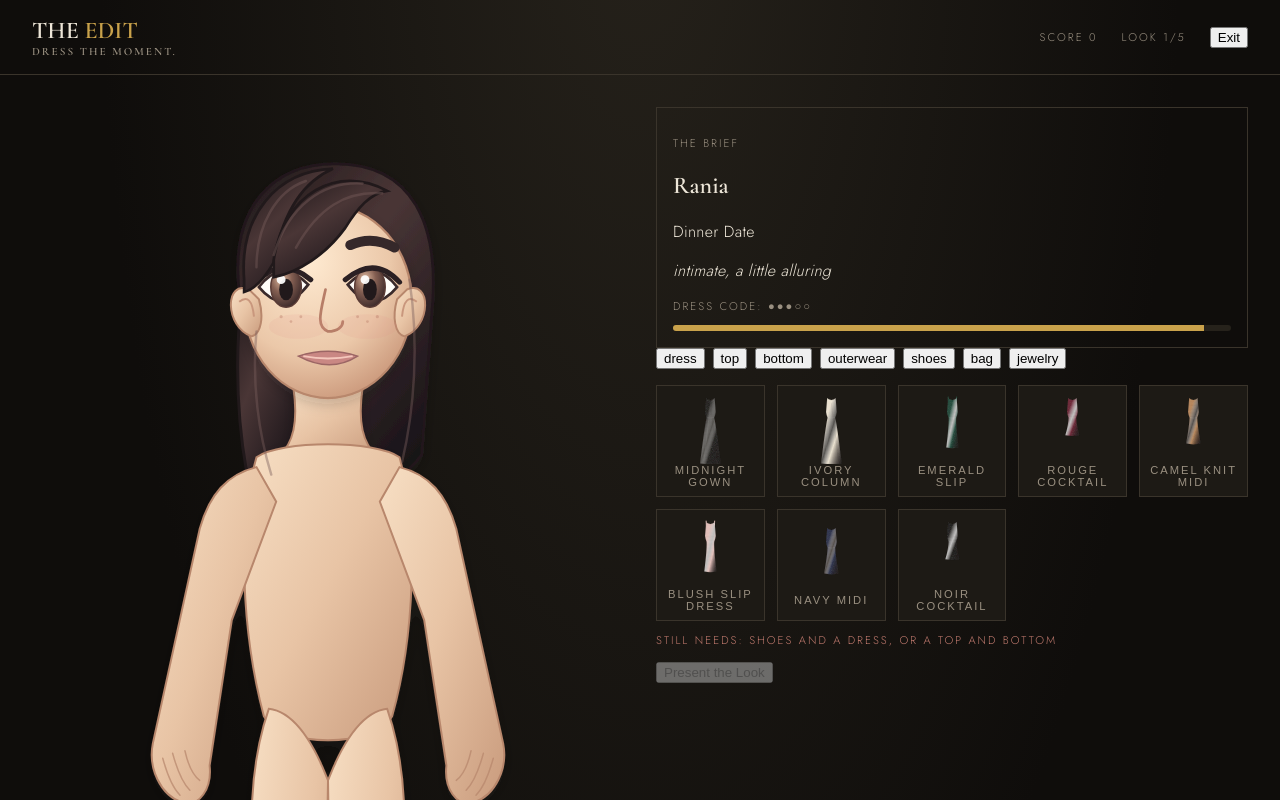
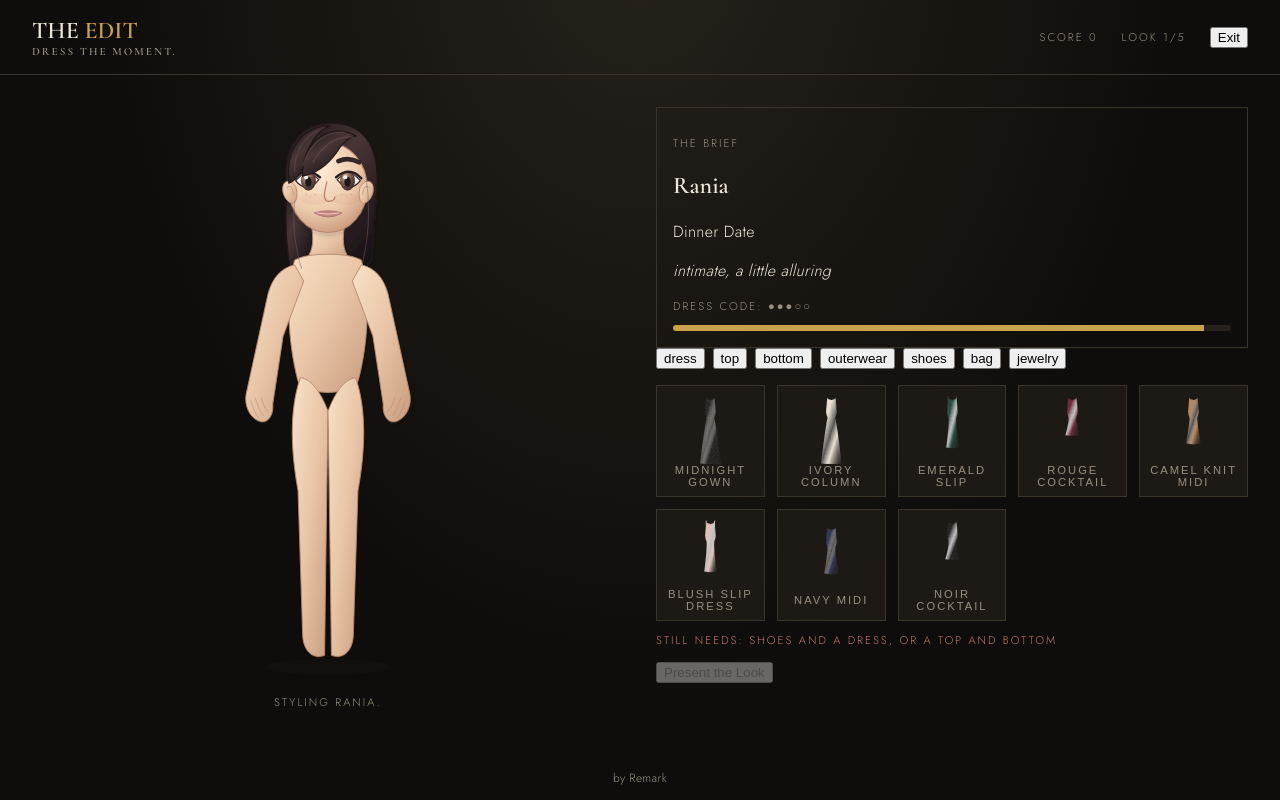
Before and after one commit to coopdawg73/Dress-Me, a React (Vite) app: page / in a window 1280 px wide. Both pictures are taken after a click on the button "Play the Daily Muse". Shown: the top 800 px of the page. Built offline with nearby package versions, Linux system fonts and the light colour scheme; no server answers; the database is empty.

Commit message:
Polish fashion figure presentation

```diff
--- a/src/styles/global.css
+++ b/src/styles/global.css
@@ -49,6 +49,14 @@ h1, h2, h3, .display {
   padding: 2rem;
 }
 
+.fashion-figure {
+  display: block;
+  max-height: 72vh;
+  min-height: 520px;
+  overflow: visible;
+  filter: saturate(.96) contrast(1.02);
+}
+
 @media (max-width: 720px) {
   .board-columns {
     flex-direction: column;
```
